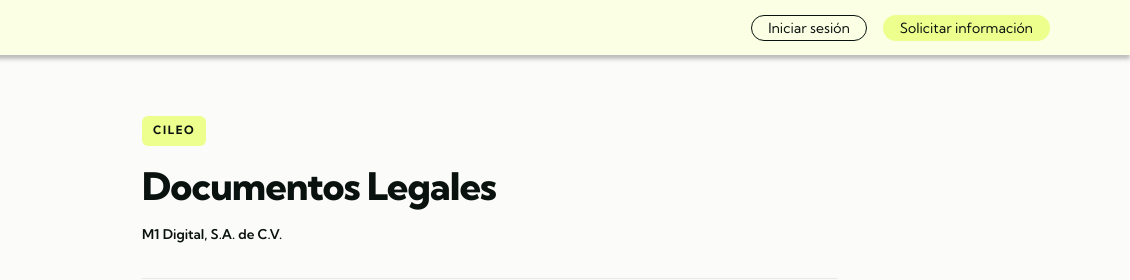
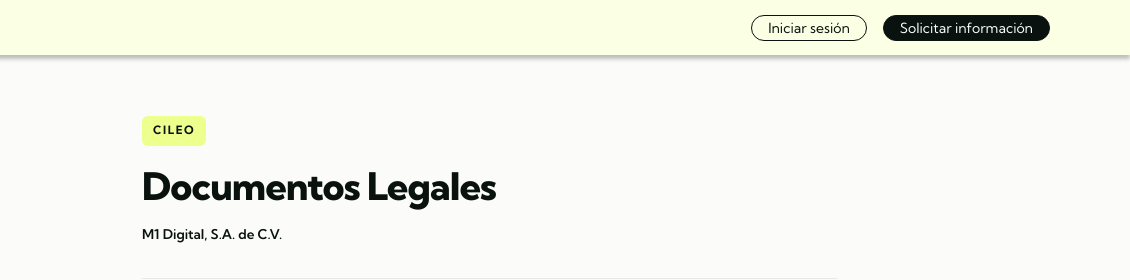
Before and after one commit to base-labs-mx/cileo, a website: page legal/index.html in a window 1280 px wide. In both pictures the pointer is over the link "Solicitar información". Shown: the top 280 px of the page, 150-1280 px from the left. Drawn offline with nearby package versions, Linux system fonts and the light colour scheme.

Commit message:
fix: add hover styles for Solicitar información button in legal pages
Matches the scroll-on hover behavior from the landing page
(background: black, text: white, black border) for consistent
interaction across all pages.

```diff
--- a/assets/css/legal.css
+++ b/assets/css/legal.css
@@ -50,6 +50,16 @@ body {
 .legal-header .navbar-toggler-icon::after,
 .legal-header .navbar-toggler-icon > span {
   background-color: var(--primary-black);
+}
+
+/* Solicitar información button hover — matches index scroll-on light theme state */
+.legal-header .btn-custom-gral.btn-color:hover {
+  background-color: var(--primary-black);
+  color: var(--primary-white);
+  border: 1px solid var(--primary-black);
+}
+.legal-header .btn-custom-gral.btn-color:hover span {
+  color: var(--primary-white);
 }
 
 /* Shell layout — TOC sidebar + content
```
